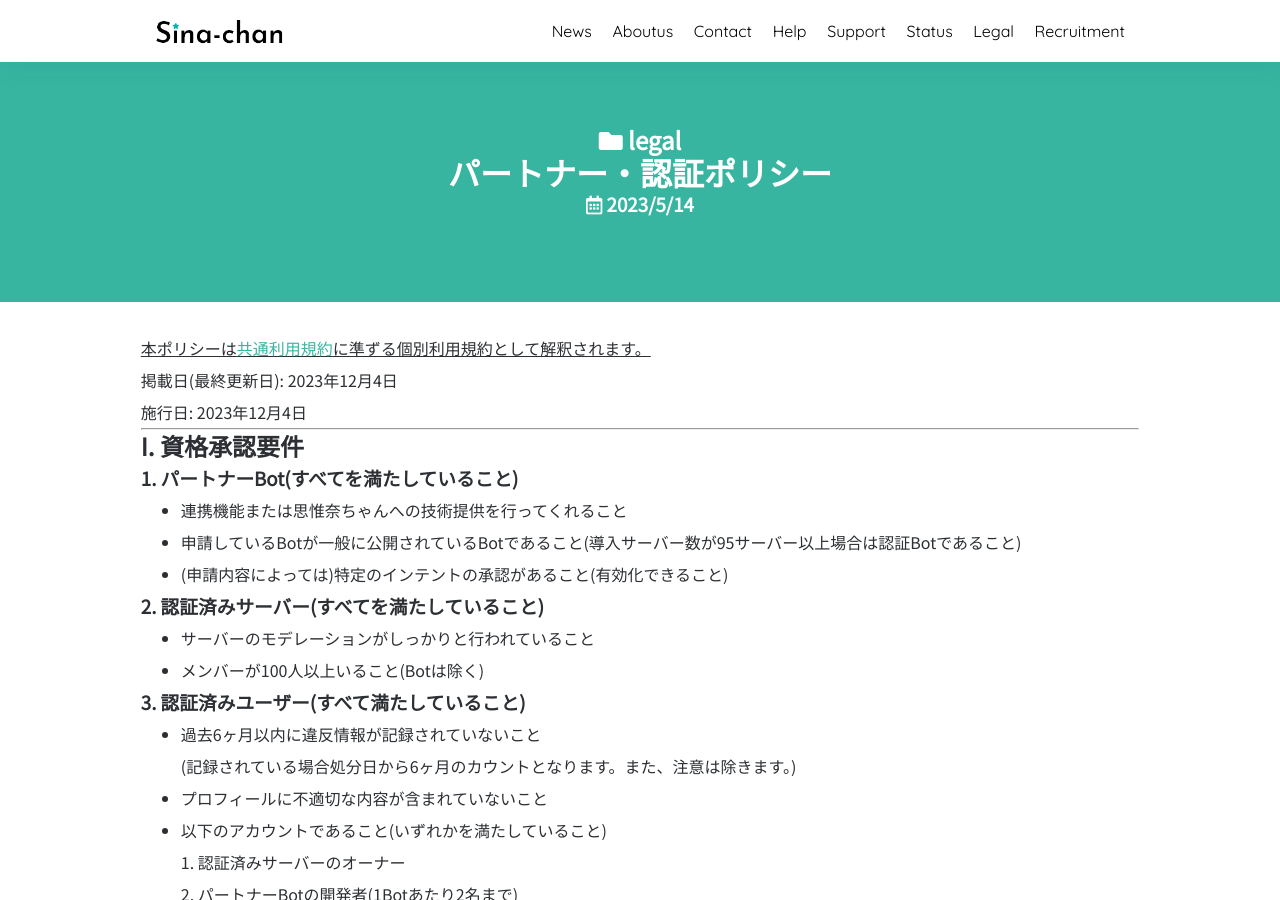
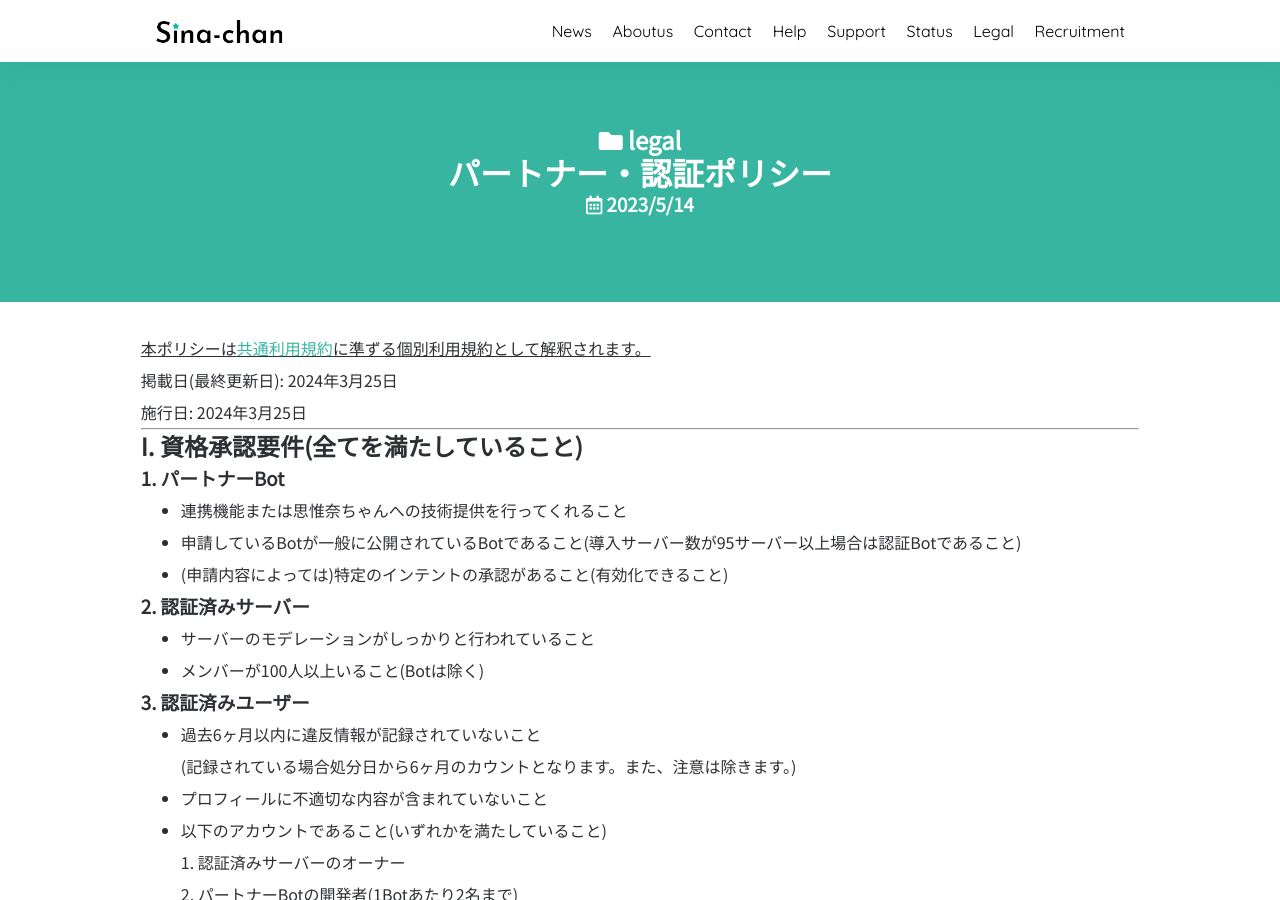
Before and after one commit to SinaKitagami/sinakitagami.github.io, a Jekyll site: the page built from _posts/legal/2023-05-14-partner-verify.md, in a window 1280 px wide and 900 px high. Built offline with Jekyll 4.4.1, drawn with Linux system fonts in a browser that asks for light colours; nearby versions of some CDN libraries; a script that is not in the unit is left out; some of the changed text lies outside the part shown.

Commit message:
update 1

```diff
--- a/_posts/legal/2023-05-14-partner-verify.md
+++ b/_posts/legal/2023-05-14-partner-verify.md
@@ -6,26 +6,26 @@
 ---
 <u>本ポリシーは<a href="{{site.url}}/legal/tos" class="a-orange">共通利用規約</a>に準ずる個別利用規約として解釈されます。</u>
 
-掲載日(最終更新日): 2023年12月4日
+掲載日(最終更新日): 2024年3月25日
 
-施行日: 2023年12月4日
+施行日: 2024年3月25日
 
 ---
 
-## I. 資格承認要件
+## I. 資格承認要件(全てを満たしていること)
 
-### 1. パートナーBot(すべてを満たしていること)
+### 1. パートナーBot
 
 - 連携機能または思惟奈ちゃんへの技術提供を行ってくれること
 - 申請しているBotが一般に公開されているBotであること(導入サーバー数が95サーバー以上場合は認証Botであること)
 - (申請内容によっては)特定のインテントの承認があること(有効化できること)
 
-### 2. 認証済みサーバー(すべてを満たしていること)
+### 2. 認証済みサーバー
 
 - サーバーのモデレーションがしっかりと行われていること
 - メンバーが100人以上いること(Botは除く)
 
-### 3. 認証済みユーザー(すべて満たしていること)
+### 3. 認証済みユーザー
 
 - 過去6ヶ月以内に違反情報が記録されていないこと<br>(記録されている場合処分日から6ヶ月のカウントとなります。また、注意は除きます。)
 - プロフィールに不適切な内容が含まれていないこと
@@ -33,9 +33,7 @@
 
 ## II. 資格失効に関して
 
-承認要件を満たさなくなったと判断した場合(満たしているかの資格継続審査は数ヶ月に一度行います、全て共通です)
-
-失効は上記要件に該当した場合は、該当者に予告なく実施できるものとします。
+承認要件を満たさなくなったと判断した場合、運営は該当者に予告なく失効させることができるものとします。
 
 ## III. 申請方法
 
```
Also changed, not shown: _posts/legal/2023-06-28-bot-privacy-policy.md (+1 -1 lines), _posts/legal/2023-06-28-release-note.md (+6 -3 lines).
